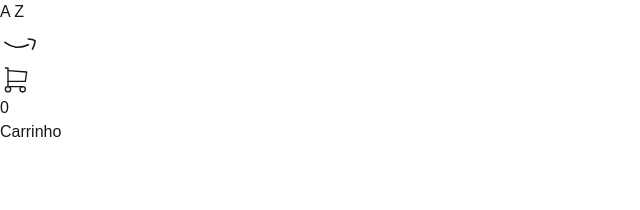
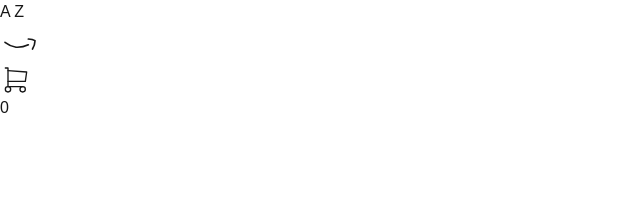
Before and after one commit to alexandreraminelli/pratica-react-e-commerce, a Next.js app: page /carrinho in a window 1280 px wide. Shown: the top 210 px of the page, without its empty margins (0-640 px from the left). Built offline with nearby package versions, Linux system fonts and the light colour scheme.

Commit message:
feat: criação do widget de item do carrinho

```diff
--- a/src/app/(loja)/carrinho/page.tsx
+++ b/src/app/(loja)/carrinho/page.tsx
@@ -1,9 +1,21 @@
 "use client"
 
+import AreaItemCarrinho from "@/components/carrinho/AreaItemCarrinho"
 import Pagina from "@/components/template/Pagina"
+import useCarrinho from "@/data/hooks/useCarrinho"
 
 /** Página de carrinho. */
 export default function PaginaCarrinho() {
+  // contexto do carrinho
+  const { itens } = useCarrinho()
+
   // retorno do componente
-  return <Pagina>Carrinho</Pagina>
+  return (
+    <Pagina>
+      {/* Iterar elementos */}
+      {itens.map((item) => (
+        <AreaItemCarrinho key={item.produto.id} item={item} />
+      ))}
+    </Pagina>
+  )
 }
--- /dev/null
+++ b/src/components/carrinho/AreaItemCarrinho.tsx
@@ -0,0 +1,16 @@
+import ItemCarrinho from "@/data/model/ItemCarrinho"
+
+/** Interface dos props do componente `AreaItemCarrinho`. */
+export interface AreaItemCarrinhoProps {
+  /** Item do carrinho. */
+  item: ItemCarrinho
+}
+
+/** Componente do widget do carrinho. */
+export default function AreaItemCarrinho(props: AreaItemCarrinhoProps) {
+  return (
+    <div>
+      {props.item.produto.nome} - {props.item.quantidade}
+    </div>
+  )
+}
```
